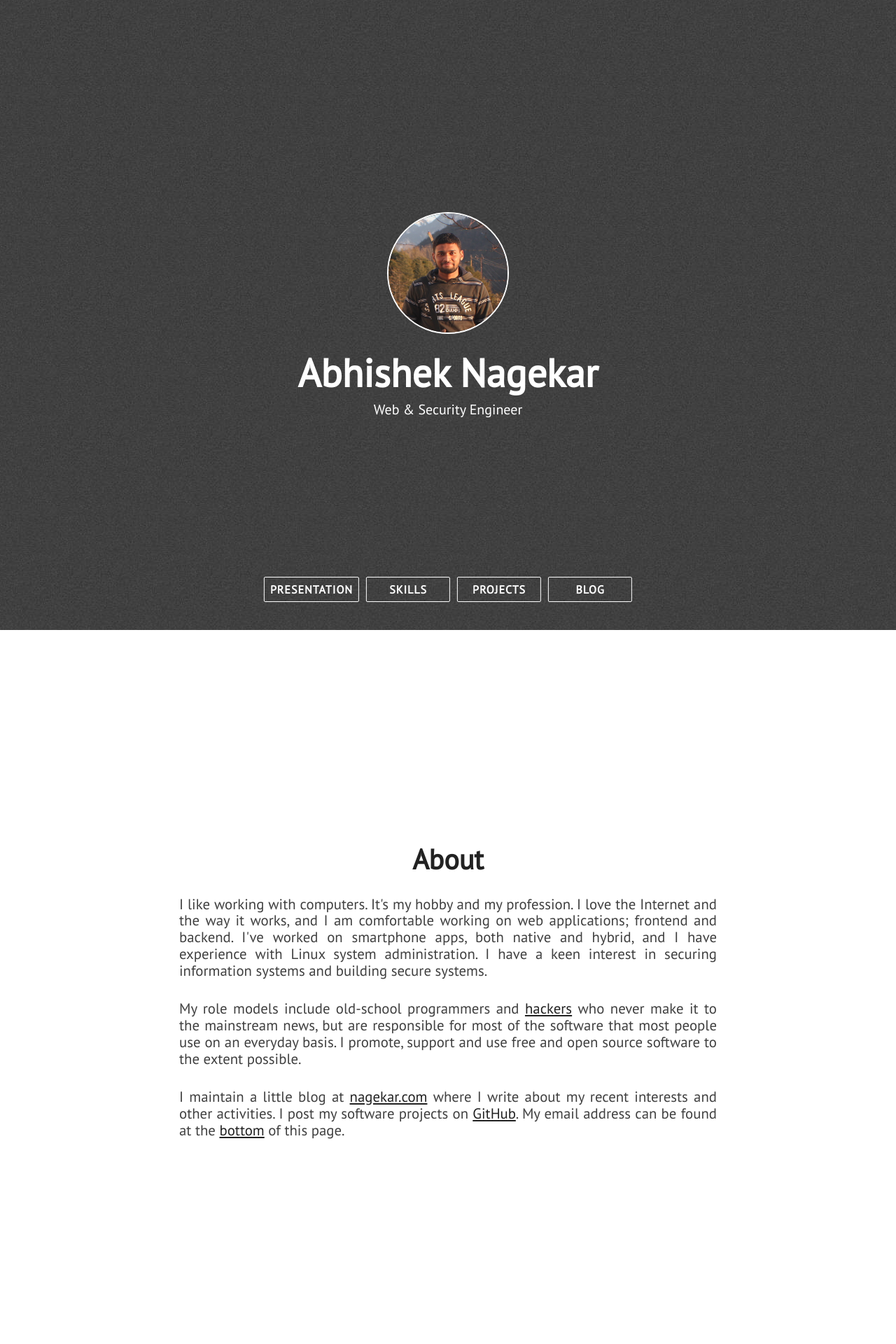
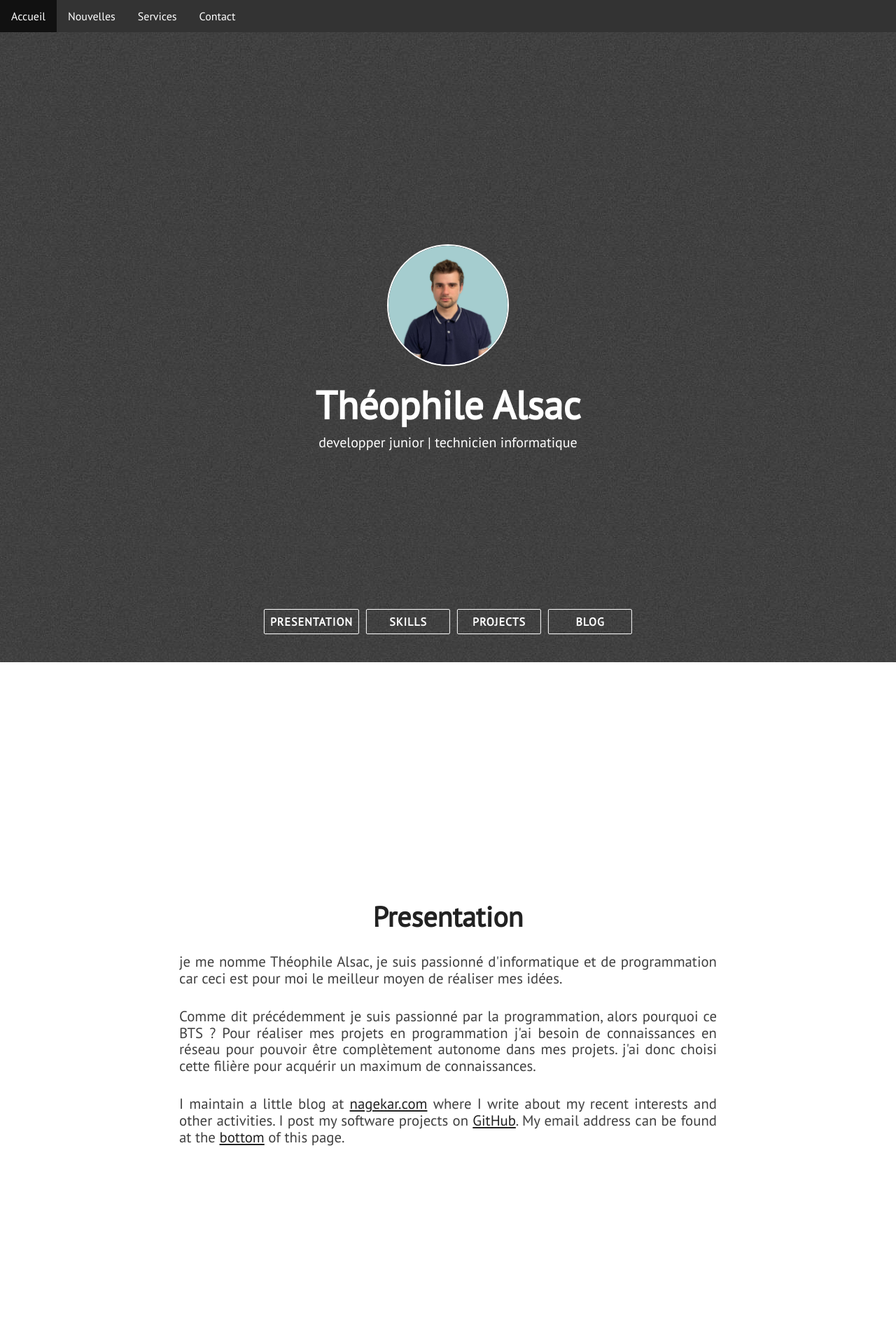
Before and after one commit to rocksurvie/rocksurvie.github.io, a Jekyll site: the page built from index.html, in a window 1280 px wide. Shown: the top 1920 px of the page at 70% size. Built offline with Jekyll 4.4.1, drawn with Linux system fonts in a browser that asks for light colours; nearby versions of some CDN libraries; some of the changed text lies outside the part shown.

Commit message:
modification presentation

```diff
--- a/_config.yml
+++ b/_config.yml
@@ -1,5 +1,5 @@
-title: Abhishek Nagekar
-description: Web & Security Engineer
+title: Théophile Alsac
+description: developper junior | technicien informatique
 site_title: '@abhn - Abhishek Nagekar'
 
 # Build settings
--- a/_includes/about.html
+++ b/_includes/about.html
@@ -1,12 +1,12 @@
 <div class="section-wrapper">
     <section class="section about" id="about">
         <div id="about-text">
-            <div class="section-heading">About</div>
+            <div class="section-heading">Presentation</div>
             <p class="paragraph-text justify-text">
-                I like working with computers. It's my hobby and my profession. I love the Internet and the way it works, and I am comfortable working on web applications; frontend and backend. I've worked on smartphone apps, both native and hybrid, and I have experience with Linux system administration. I have a keen interest in securing information systems and building secure systems.
+                je me nomme Théophile Alsac, je suis passionné d'informatique et de programmation car ceci est pour moi le meilleur moyen de réaliser mes idées.
             </p>
             <p class="paragraph-text justify-text">
-                My role models include old-school programmers and <a href="https://stallman.org/articles/on-hacking.html">hackers</a> who never make it to the mainstream news, but are responsible for most of the software that most people use on an everyday basis. I promote, support and use free and open source software to the extent possible.
+                Comme dit précédemment je suis passionné par la programmation, alors pourquoi ce BTS ? Pour réaliser mes projets en programmation j'ai besoin de connaissances en réseau pour pouvoir être complètement autonome dans mes projets. j'ai donc choisi cette filière pour acquérir un maximum de connaissances.
             </p>
             <p class="paragraph-text justify-text">
                 I maintain a little blog at <a href="{{ site.blog_url }}">nagekar.com</a> where I write about my recent interests and other activities. I post my software projects on <a href="https://github.com/{{ site.github_username }}">GitHub</a>. My email address can be found at the <span class="extra-link"><a href="#extra">bottom</a></span> of this page.
--- /dev/null
+++ b/_includes/menu.html
@@ -0,0 +1,41 @@
+<!DOCTYPE html>
+<html>
+<head>
+	<title>Ma page avec un menu</title>
+	<style>
+		/* Style pour le menu */
+		ul {
+			list-style-type: none;
+			margin: 0;
+			padding: 0;
+			overflow: hidden;
+			background-color: #333;
+		}
+
+		li {
+			float: left;
+		}
+
+		li a {
+			display: block;
+			color: white;
+			text-align: center;
+			padding: 14px 16px;
+			text-decoration: none;
+		}
+
+		li a:hover {
+			background-color: #111;
+		}
+	</style>
+</head>
+<body>
+	<!-- Le menu -->
+	<ul>
+		<li><a href="#accueil">Accueil</a></li>
+		<li><a href="#nouvelles">Nouvelles</a></li>
+		<li><a href="#services">Services</a></li>
+		<li><a href="#contact">Contact</a></li>
+	</ul>
+</body>
+</html>
--- a/_includes/skills.html
+++ b/_includes/skills.html
@@ -2,7 +2,7 @@
 <div class="section-wrapper">
     <section class="section skills" id="skills">
         <div>
-            <div class="section-heading" id="skills-text">Skills</div>
+            <div class="section-heading" id="skills-text">Skills Systheme informtion</div>
 
             <div class="skills-grid">
                 <div class="what-i-do">
@@ -14,34 +14,33 @@
                 <div class="technical-skills">
                     <h3 class="center-align skills-subsection">Technical</h3>
                     <div class="progress-bars">
-                        <div class="skillbar clearfix " data-percent="90%">
-                            <div class="skillbar-title" style="background: #2980b9;"><span>Javascript</span></div>
+                        <div class="skillbar clearfix " data-percent="85%">
+                            <div class="skillbar-title" style="background: #2980b9;"><span>Windows</span></div>
                             <div class="skillbar-bar" style="background: #3498db;"></div>
                         </div> <!-- End Skill Bar -->
 
-                        <div class="skillbar clearfix " data-percent="85%">
-                            <div class="skillbar-title" style="background: #2980b9;"><span>ReactJS</span></div>
-                            <div class="skillbar-bar" style="background: #3498db;"></div>
-                        </div> <!-- End Skill Bar -->
-
-                        <div class="skillbar clearfix " data-percent="80%">
-                            <div class="skillbar-title" style="background: #2980b9;"><span>GNU/Linux</span></div>
-                            <div class="skillbar-bar" style="background: #3498db"></div>
-                        </div> <!-- End Skill Bar -->
-
-
-                        <div class="skillbar clearfix " data-percent="75%">
-                            <div class="skillbar-title" style="background: #2980b9;"><span>CSS3</span></div>
-                            <div class="skillbar-bar" style="background: #3498db;"></div>
-                        </div> <!-- End Skill Bar -->
-
-                        <div class="skillbar clearfix " data-percent="75%">
-                            <div class="skillbar-title" style="background: #2980b9;"><span>Python</span></div>
+                        <div class="skillbar clearfix " data-percent="50%">
+                            <div class="skillbar-title" style="background: #2980b9;"><span>Server</span></div>
                             <div class="skillbar-bar" style="background: #3498db;"></div>
                         </div> <!-- End Skill Bar -->
 
                         <div class="skillbar clearfix " data-percent="70%">
-                            <div class="skillbar-title" style="background: #2980b9"><span>Flask</span></div>
+                            <div class="skillbar-title" style="background: #2980b9;"><span>Debian</span></div>
+                            <div class="skillbar-bar" style="background: #3498db;"></div>
+                        </div> <!-- End Skill Bar -->
+
+                        <div class="skillbar clearfix " data-percent="70%">
+                            <div class="skillbar-title" style="background: #2980b9;"><span>Apple</span></div>
+                            <div class="skillbar-bar" style="background: #3498db"></div>
+                        </div> <!-- End Skill Bar -->
+
+                        <div class="skillbar clearfix " data-percent="50%">
+                            <div class="skillbar-title" style="background: #2980b9;"><span>html</span></div>
+                            <div class="skillbar-bar" style="background: #3498db;"></div>
+                        </div> <!-- End Skill Bar -->
+
+                        <div class="skillbar clearfix " data-percent="25%">
+                            <div class="skillbar-title" style="background: #2980b9"><span>javaScript</span></div>
                             <div class="skillbar-bar" style="background: #3498db;"></div>
                         </div> <!-- End Skill Bar -->
 
@@ -50,8 +49,64 @@
                             <div class="skillbar-bar" style="background: #3498db"></div>
                         </div> <!-- End Skill Bar -->
                     </div>
+
+                </div>
+            </section>
+
+
+
+
+
+
+                    <section class="section skills" id="skills">
+                        <div>
+                    <div class="section-heading" id="skills-text">Skills Developement</div>
+
+            <div class="skills-grid">
+                <div class="what-i-do">
+                    <h3 class="center-align skills-subsection">Summary</h3>
+                    <p class="paragraph-text center-align">
+                        I'm a web engineer fluent in modern web development. I have a serious passion for engineering solutions using the internet. InfoSec guy, blue team. Let's build a beautiful, speedy and safe web together.
+                    </p>
+                </div>
+                <div class="technical-skills">
+                    <h3 class="center-align skills-subsection">Technical</h3>
+                    <div class="progress-bars">
+                        <div class="skillbar clearfix " data-percent="85%">
+                            <div class="skillbar-title" style="background: #2980b9;"><span>SwiftUI</span></div>
+                            <div class="skillbar-bar" style="background: #3498db;"></div>
+                        </div> <!-- End Skill Bar -->
+
+                        <div class="skillbar clearfix " data-percent="70%">
+                            <div class="skillbar-title" style="background: #2980b9;"><span>Phython</span></div>
+                            <div class="skillbar-bar" style="background: #3498db;"></div>
+                        </div> <!-- End Skill Bar -->
+
+                        <div class="skillbar clearfix " data-percent="70%">
+                            <div class="skillbar-title" style="background: #2980b9;"><span>php</span></div>
+                            <div class="skillbar-bar" style="background: #3498db"></div>
+                        </div> <!-- End Skill Bar -->
+
+
+                        <div class="skillbar clearfix " data-percent="50%">
+                            <div class="skillbar-title" style="background: #2980b9;"><span>CSS</span></div>
+                            <div class="skillbar-bar" style="background: #3498db;"></div>
+                        </div> <!-- End Skill Bar -->
+
+                        <div class="skillbar clearfix " data-percent="50%">
+                            <div class="skillbar-title" style="background: #2980b9;"><span>html</span></div>
+                            <div class="skillbar-bar" style="background: #3498db;"></div>
+                        </div> <!-- End Skill Bar -->
+
+                        <div class="skillbar clearfix " data-percent="25%">
+                            <div class="skillbar-title" style="background: #2980b9"><span>javaScript</span></div>
+                            <div class="skillbar-bar" style="background: #3498db;"></div>
+                        </div> <!-- End Skill Bar -->
+                    </div>
+                </div>
+            </section>
+
+
                 </div>
             </div>
-        </div>
-    </section>
 </div>
--- a/_layouts/default.html
+++ b/_layouts/default.html
@@ -1,6 +1,6 @@
 <!DOCTYPE html>
 <html lang="en-us">
-
+    {% include menu.html %}
     {% include head.html %}
 
 <body>
```
Also changed, not shown: _includes/head.html (line endings or trailing spaces), assets/images/pp.jpg, assets/images/pp.old.jpg (added).
